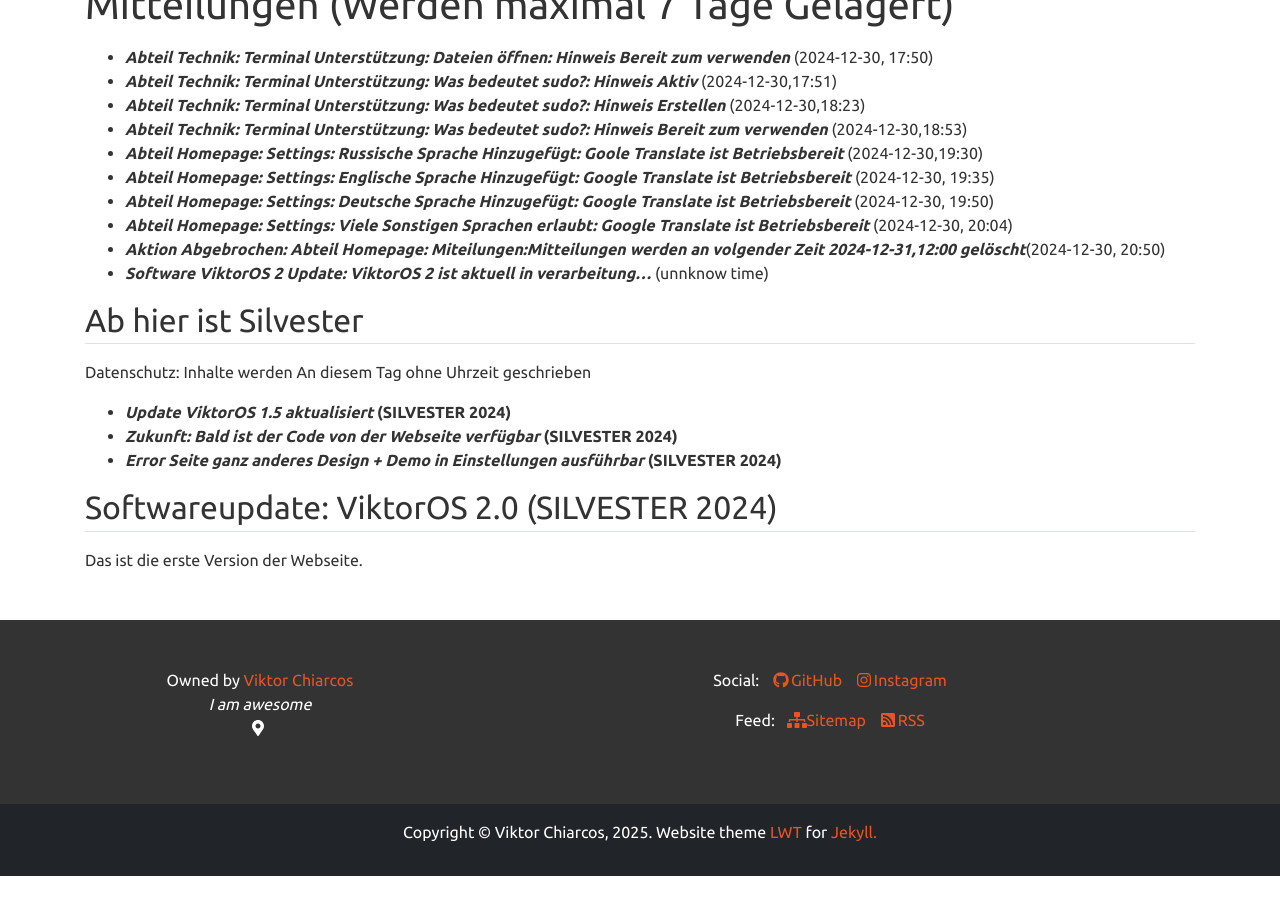
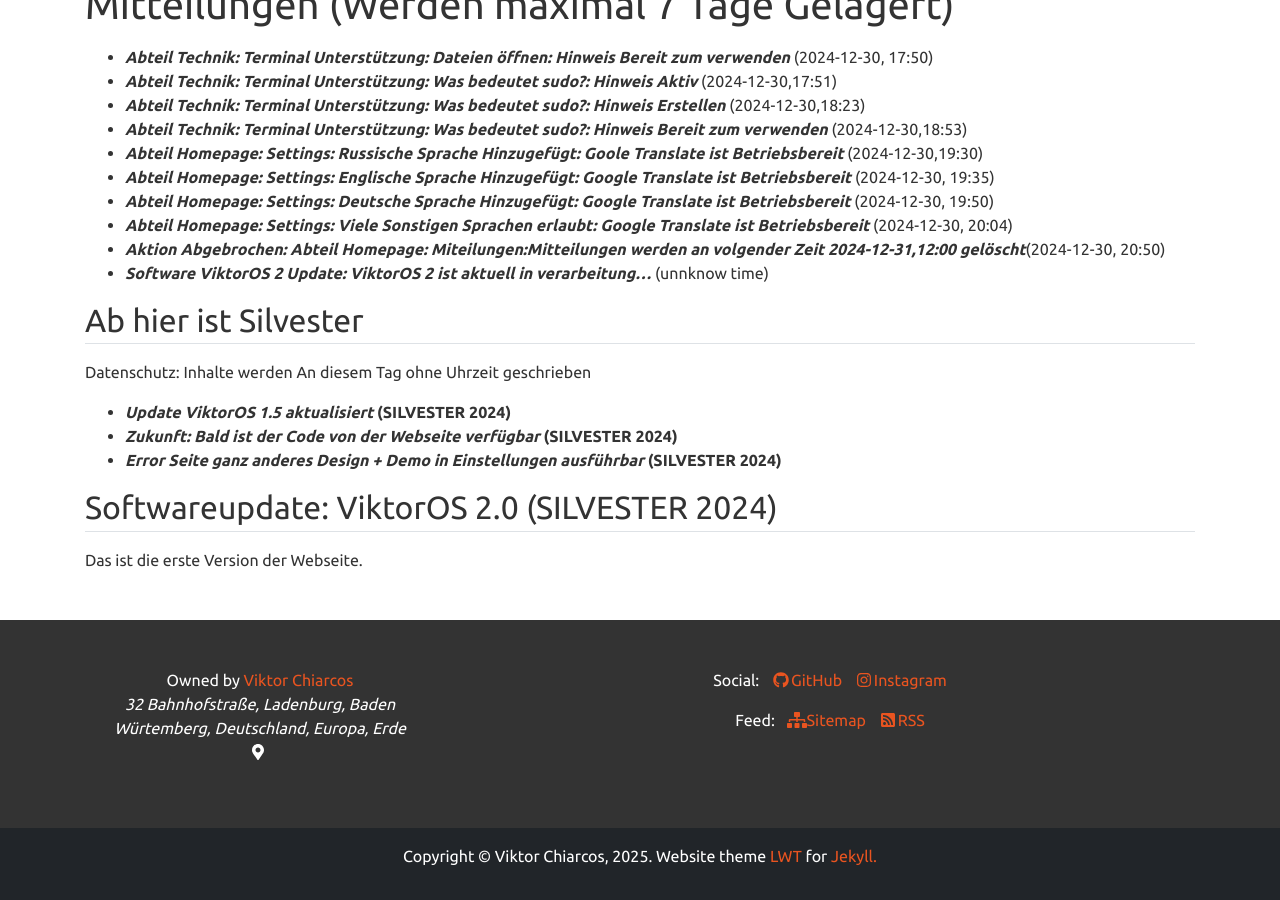
Before and after one commit to viktor-chiarcos/viktor-chiarcos.github.io, a Jekyll site: the page built from index.md, in a window 1280 px wide and 900 px high, scrolled down 2948 px. Built offline with Jekyll 4.4.1, drawn with Linux system fonts in a browser that asks for light colours; before the commit the page ends 3824 px from its top, so only the background shows below that.

Commit message:
Update nav.yml

```diff
--- a/_data/nav.yml
+++ b/_data/nav.yml
@@ -49,7 +49,7 @@ footer:
   - owner: "Viktor Chiarcos"
     url: "https://github.com/viktor-chiarcos"
     description: # tool tip for your url
-    bio: "I am awesome" # short bio
+    bio: "32 Bahnhofstraße, Ladenburg, Baden Würtemberg, Deutschland, Europa, Erde" # short bio
     address: # location
   - social:
     - label: "GitHub"
```
